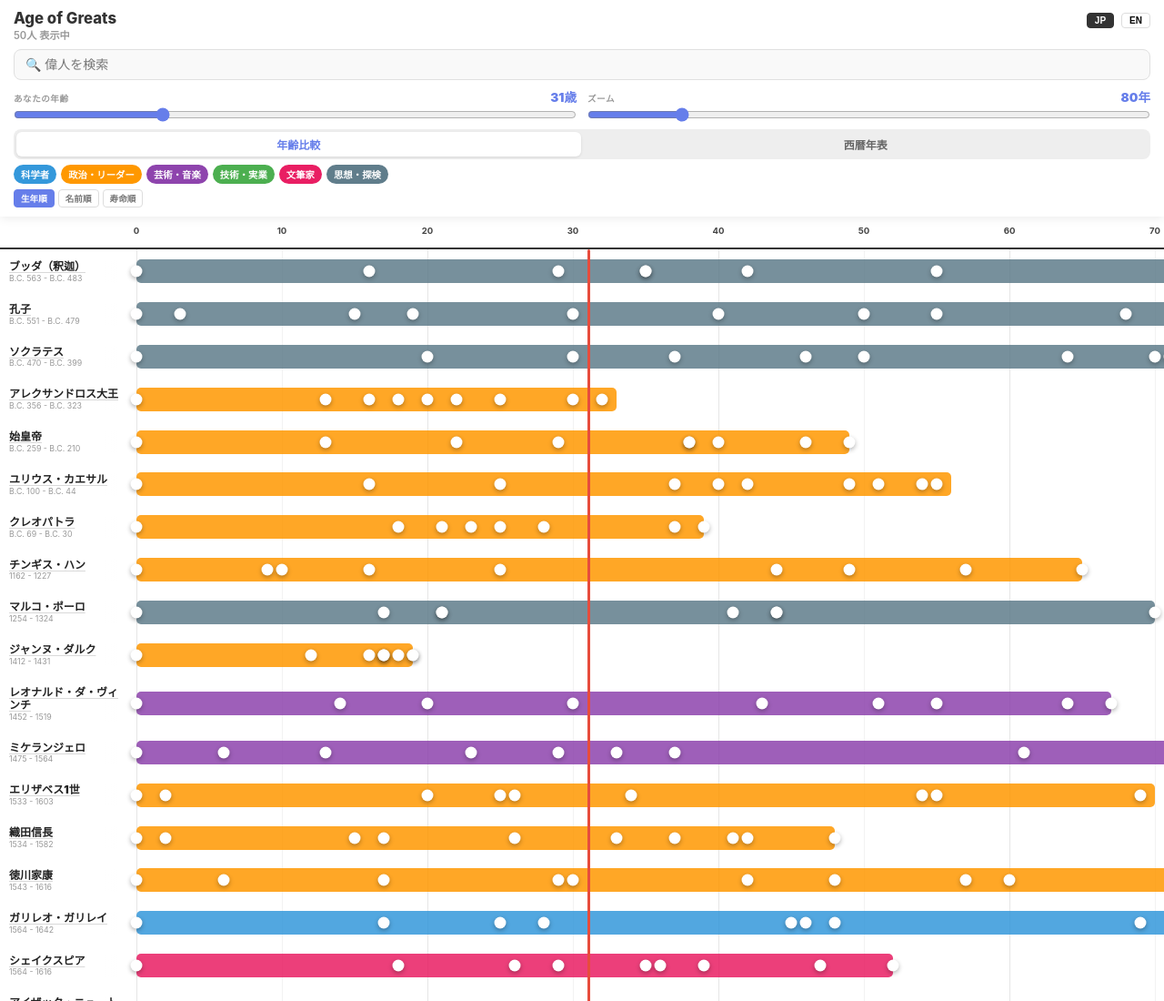
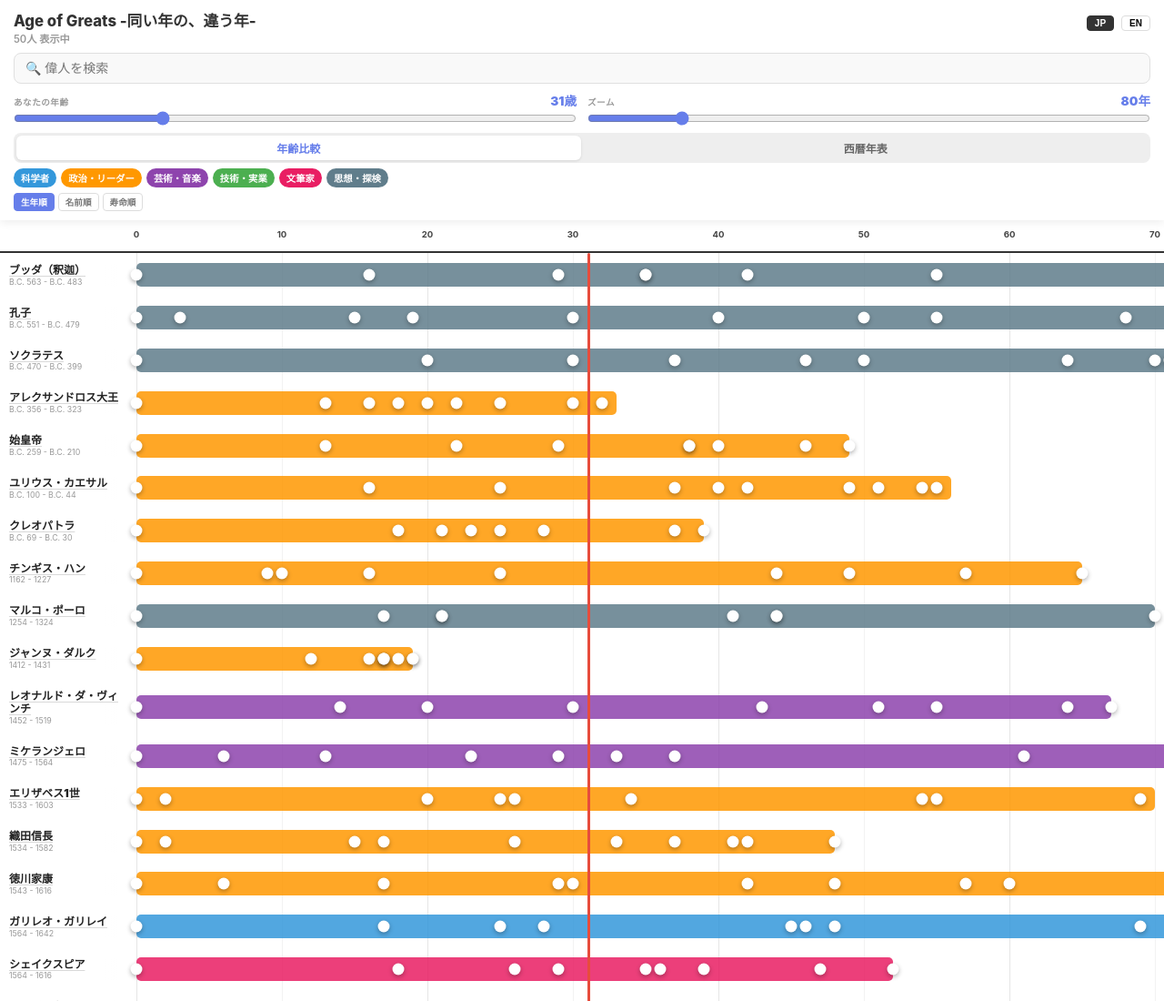
Before and after one commit to curionlab/age-of-greats, a plain HTML site: page index.html in a window 1280 px wide. Shown: the top 1100 px of the page at 91% size. Drawn offline with Linux system fonts and the light colour scheme.

Commit message:
Add files via upload
Add subtitle

```diff
--- a/index.html
+++ b/index.html
@@ -132,8 +132,8 @@ async function init() {
 const NOW = 2026;
 let state = { lang:'ja', mode:'age', userAge:31, baseZoomYears:80, search:'', activeCats:new Set(), sort:'birth' };
 const UI = {
-  ja: { title:"Age of Greats", search:"偉人を検索", age:"あなたの年齢", au:"歳", zoom:"ズーム", zu:"年", ma:"年齢比較", my:"西暦年表", noR:"該当なし", sA:"歳", sY:"", bc:"B.C. ", cur:"現在", full:"Wikipediaで全文を読む", birth:"生年順", name:"名前順", life:"寿命順", shown:"人 表示中" },
-  en: { title:"Age of Greats", search:"Search Greats", age:"Your Age", au:"y/o", zoom:"Zoom", zu:"yr", ma:"Age Compare", my:"Calendar", noR:"No results", sA:"y/o", sY:"", bc:"B.C. ", cur:"Now", full:"Read full on Wikipedia", birth:"By Birth", name:"By Name", life:"By Lifespan", shown:" shown" }
+  ja: { title:"Age of Greats -同い年の、違う年-", search:"偉人を検索", age:"あなたの年齢", au:"歳", zoom:"ズーム", zu:"年", ma:"年齢比較", my:"西暦年表", noR:"該当なし", sA:"歳", sY:"", bc:"B.C. ", cur:"現在", full:"Wikipediaで全文を読む", birth:"生年順", name:"名前順", life:"寿命順", shown:"人 表示中" },
+  en: { title:"Age of Greats -Same Age, Different Story-", search:"Search Greats", age:"Your Age", au:"y/o", zoom:"Zoom", zu:"yr", ma:"Age Compare", my:"Calendar", noR:"No results", sA:"y/o", sY:"", bc:"B.C. ", cur:"Now", full:"Read full on Wikipedia", birth:"By Birth", name:"By Name", life:"By Lifespan", shown:" shown" }
 };
 const $ = id => document.getElementById(id);
 const t = k => UI[state.lang][k];
```
